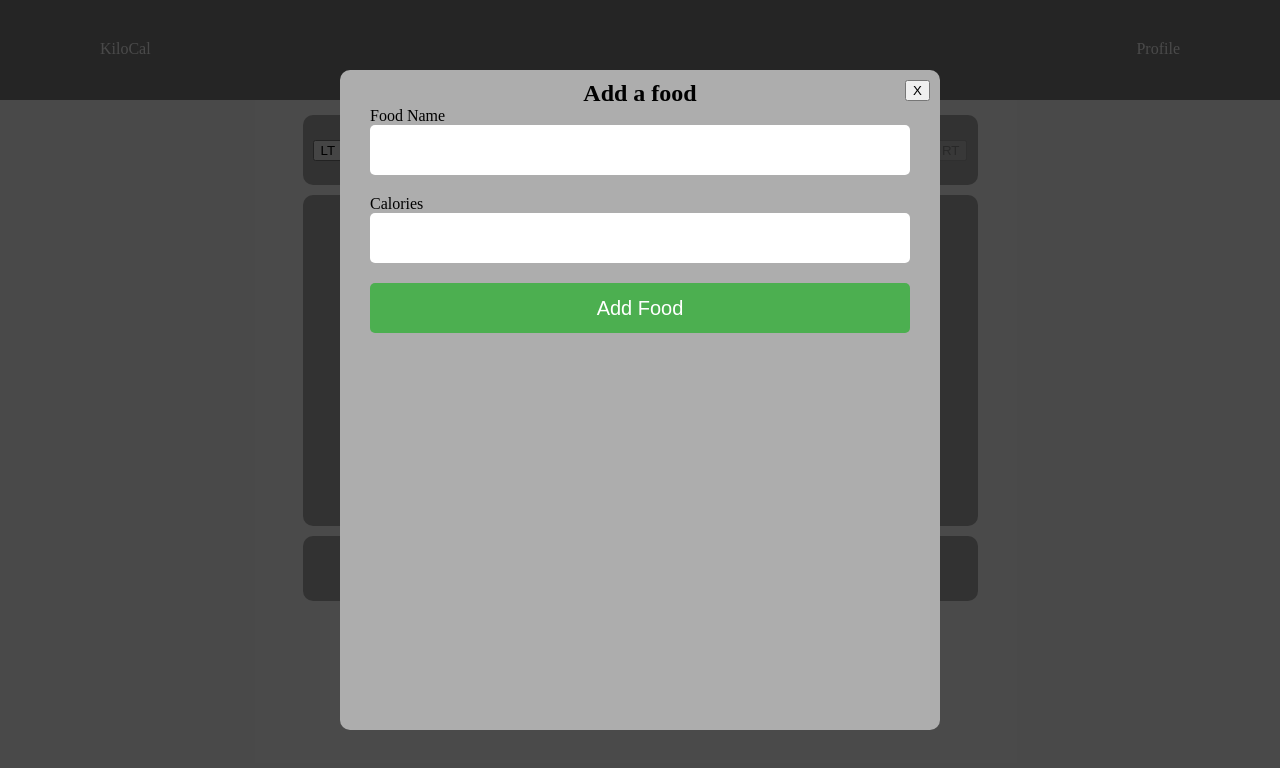
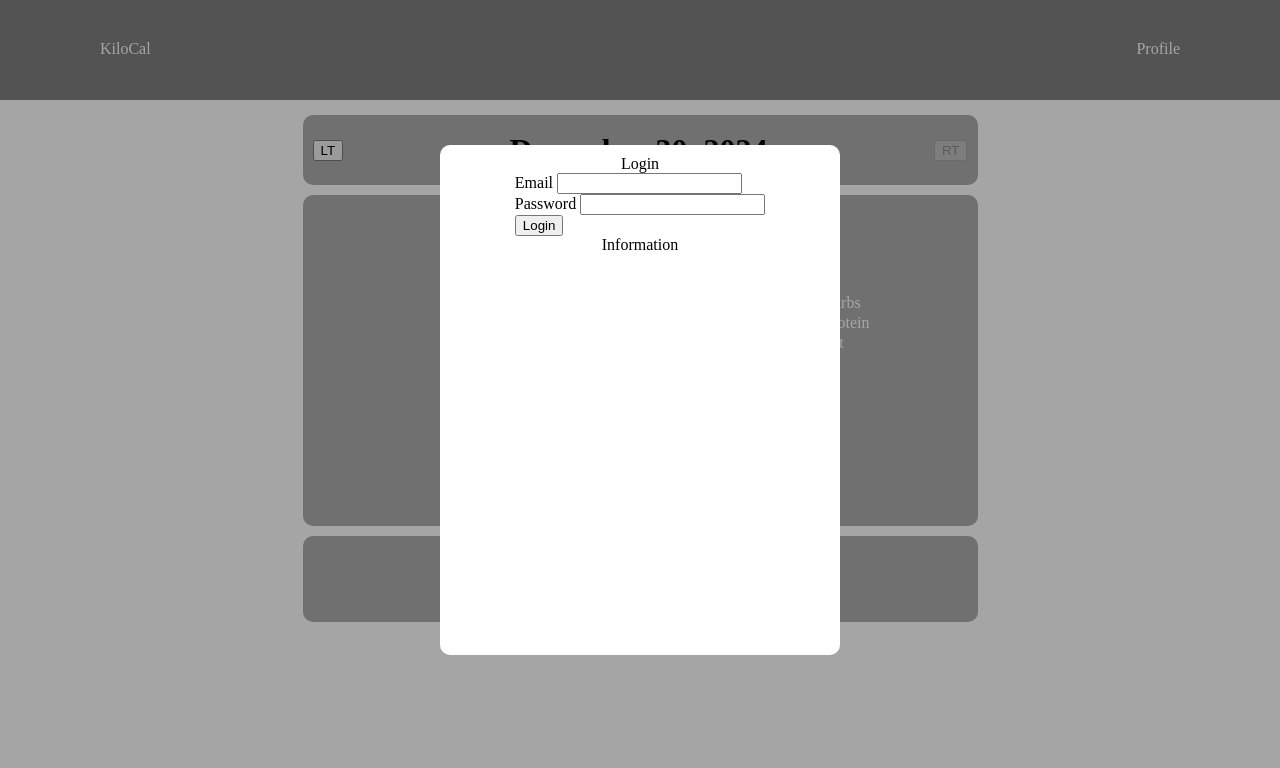
Before and after one commit to ansengarvin/kilocal, a React (Vite) app in the folder frontend/: page / in a window 1280 px wide. Shown: the top 768 px of the page. Built offline with nearby package versions, Linux system fonts and the light colour scheme.

Commit message:
feat: add food button and food post window starts closed

```diff
--- a/frontend/src/routes/App.tsx
+++ b/frontend/src/routes/App.tsx
@@ -70,7 +70,7 @@ function App() {
   const [formattedDate, setFormattedDate] = useState(formatDate(dayDate))
   const [isCurrentDay, setIsCurrentDay] = useState(true)
 
-  const [postWindowHidden, setPostWindowHidden] = useState(false)
+  const [postWindowHidden, setPostWindowHidden] = useState(true)
   const [postReady, setPostReady] = useState(false)
   const [calories, setCalories] = useState(1)
   const [foodName, setFoodName] = useState("")
@@ -194,6 +194,11 @@ function App() {
             <h2>
               Food Journal
             </h2>
+            <button onClick={() => {
+              setPostWindowHidden(false)
+            }}>
+              Add Food
+            </button>
             <br/>
             {foodGet.data?.food && foodGet.data?.food.length == 0 && <p>
               No food for this day yet!
```
